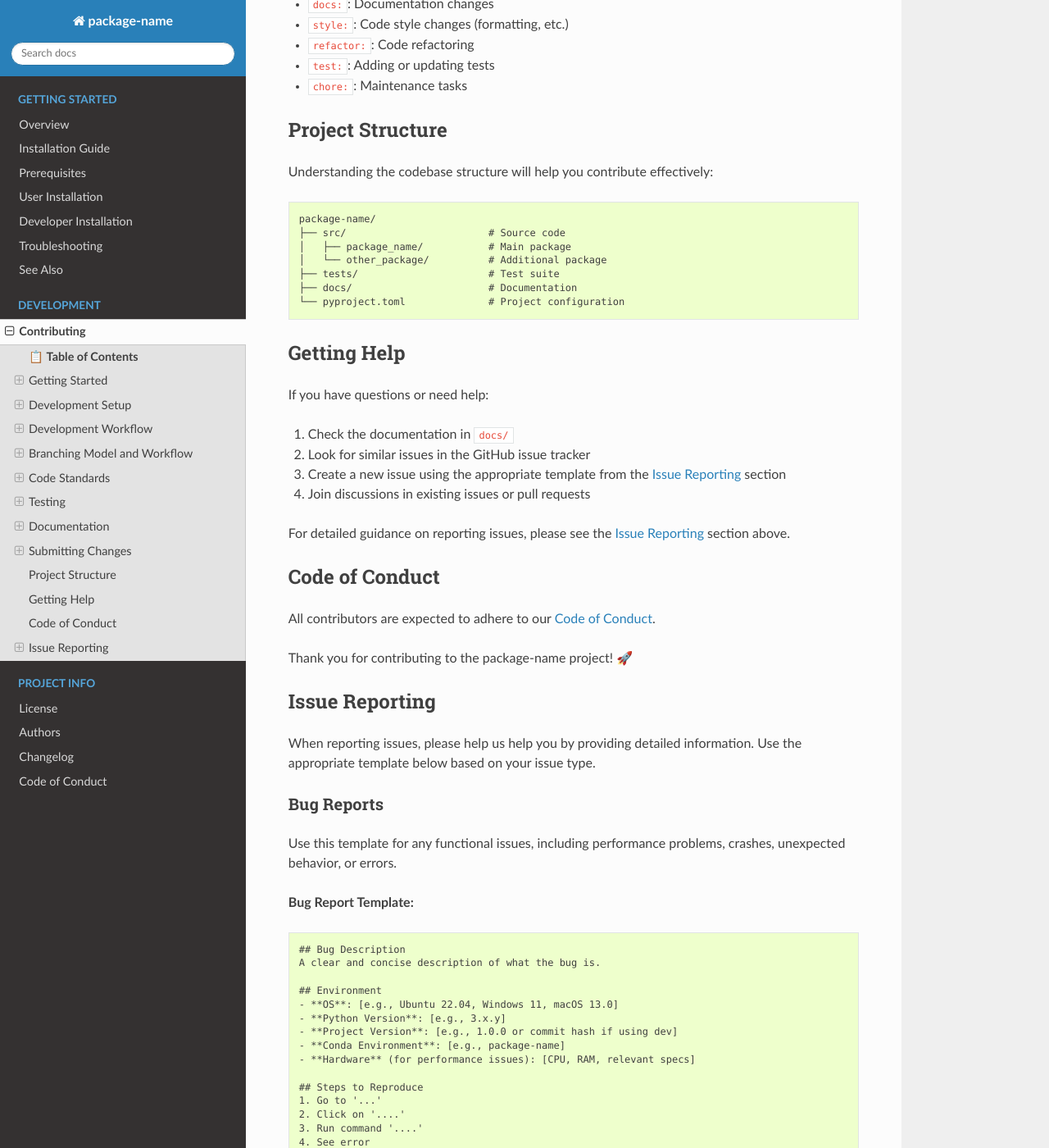
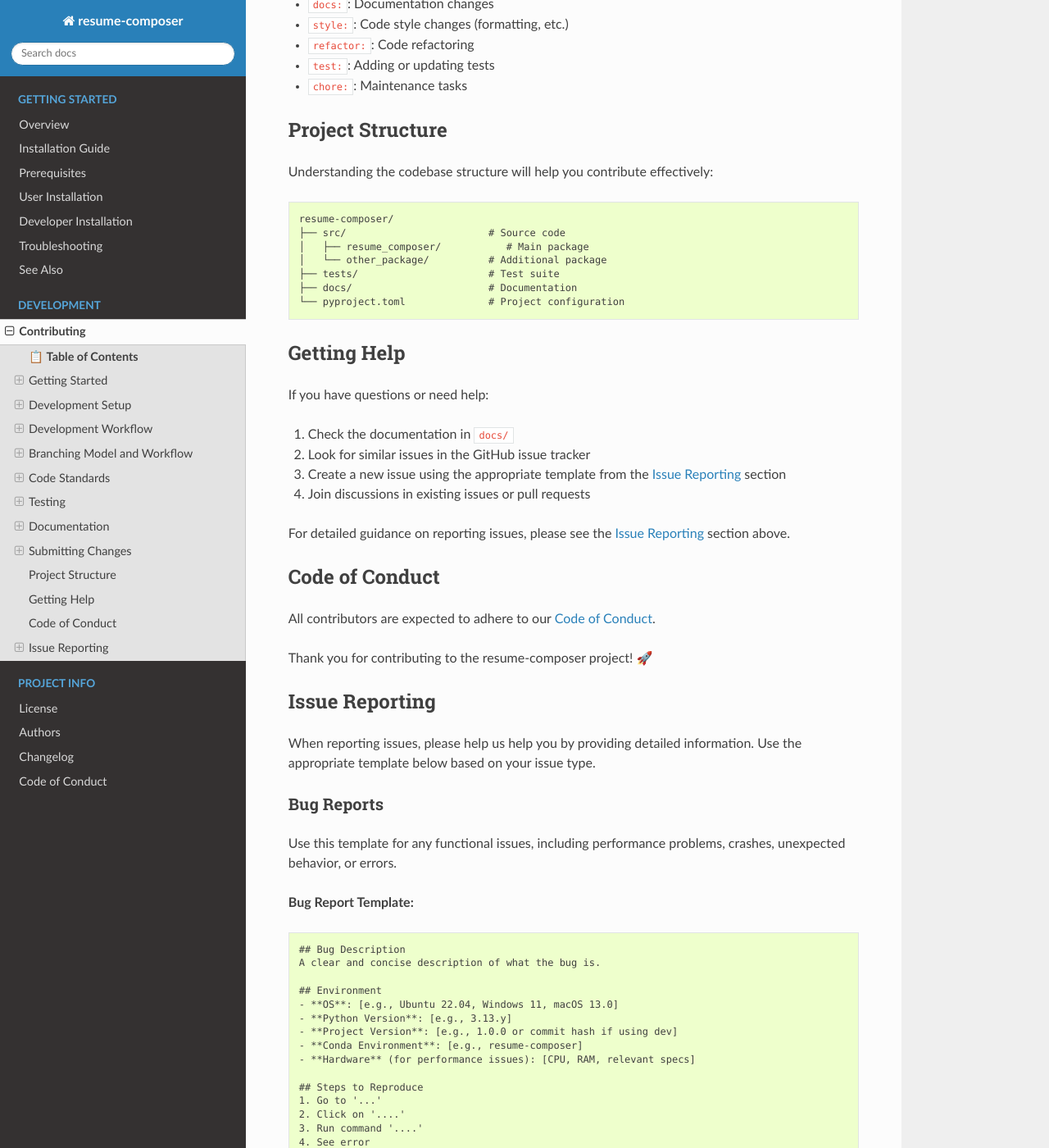
Before and after one commit to j-moralejo-pinas/resume-composer, a Sphinx documentation site: the page built from docs/CONTRIBUTING.rst, in a window 1280 px wide and 1400 px high, scrolled down 12336 px. Shown: the whole window at 82% size. Built offline with Sphinx 7.4.7 and the Read the Docs theme 3.1.0, drawn with Linux system fonts in a browser that asks for light colours; formulas are drawn with MathJax 3; pages that are not in the unit, such as notebooks, are missing from menus; the version number could not be read and is left out; some of the changed text lies outside the part shown.

Commit message:
Initialize project with name 'resume-composer' and Python 3.13

```diff
--- a/AUTHORS.rst
+++ b/AUTHORS.rst
@@ -2,7 +2,7 @@
 Contributors
 ============
 
-The package-name project is made possible by contributions from the following people:
+The resume-composer project is made possible by contributions from the following people:
 
 Maintainers
 ===========
--- a/CONTRIBUTING.rst
+++ b/CONTRIBUTING.rst
@@ -2,7 +2,7 @@
 Contributing
 ==============
 
-We welcome contributions to the package-name project! This guide will help you get started with contributing to the project.
+We welcome contributions to the resume-composer project! This guide will help you get started with contributing to the project.
 
 📋 **Table of Contents**
 ========================
@@ -24,7 +24,7 @@ Getting Started
 Prerequisites
 -------------
 
-- Python 3.x
+- Python 3.13
 - Git
 - Docker (optional, for containerized development)
 - Conda or similar environment manager (recommended)
@@ -37,8 +37,8 @@ Fork and Clone
 
 .. code-block:: bash
 
-    git clone https://github.com/j-moralejo-pinas/package-name.git
-    cd package-name
+    git clone https://github.com/j-moralejo-pinas/resume-composer.git
+    cd resume-composer
 
 Development Setup
 =================
@@ -50,8 +50,8 @@ Environment Setup
 
 .. code-block:: bash
 
-    conda create -n package-name python=3.x
-    conda activate package-name
+    conda create -n resume-composer python=3.13
+    conda activate resume-composer
 
 2. Install the package in development mode:
 
@@ -110,7 +110,7 @@ When running code during development, use:
 
 .. code-block:: bash
 
-    PYTHONPATH='/path/to/package-name/src' python your_script.py
+    PYTHONPATH='/path/to/resume-composer/src' python your_script.py
 
 Branching Model and Workflow
 ============================
@@ -290,7 +290,7 @@ We use **pyupgrade** to automatically upgrade Python syntax to use modern featur
     pyupgrade --py312-plus src/**/*.py
 
     # Upgrade specific files
-    pyupgrade --py312-plus src/package_name/specific_module.py
+    pyupgrade --py312-plus src/resume_composer/specific_module.py
 
     # Upgrade all Python files recursively
     find src -name "*.py" -exec pyupgrade --py312-plus {} +
@@ -316,7 +316,7 @@ We use **docformatter** to automatically format docstrings:
     docformatter --check src/**/*.py
 
     # Format specific files
-    docformatter --in-place src/package_name/specific_module.py
+    docformatter --in-place src/resume_composer/specific_module.py
 
 Docformatter ensures:
 
@@ -352,7 +352,7 @@ We use **pydoclint** to ensure docstring quality and consistency:
     pydoclint src/
 
     # Check specific files
-    pydoclint src/package_name/specific_module.py
+    pydoclint src/resume_composer/specific_module.py
 
 Pydoclint helps ensure that:
 
@@ -372,7 +372,7 @@ We use **Pyright** for static type checking:
     pyright
 
     # Check specific files
-    pyright src/package_name/specific_module.py
+    pyright src/resume_composer/specific_module.py
 
 Pyright is configured in ``pyrightconfig.json`` and helps catch type-related errors before runtime.
 
@@ -382,7 +382,7 @@ Pyright is configured in ``pyrightconfig.json`` and helps catch type-related err
 
     {
         "venvPath": "/path/to/your/conda/envs",
-        "venv": "package-name"
+        "venv": "resume-composer"
     }
 
 Replace ``/path/to/your/conda/envs`` with your actual conda environments path (e.g., ``/home/username/miniconda3/envs`` or ``/home/username/micromamba/envs``).
@@ -442,7 +442,7 @@ Example of well-formatted code:
     import numpy as np
     import pandas as pd
 
-    from package_name import fun
+    from resume_composer import fun
 
     def calculate_statistics(data: List[float]) -> Dict[str, float]:
         """Calculate basic statistics for a list of numbers.
@@ -483,7 +483,7 @@ Running Tests
     pytest --cov=src
 
     # Run specific test file
-    pytest tests/package_name/test_specific_module.py
+    pytest tests/resume_composer/test_specific_module.py
 
     # Run tests matching a pattern
     pytest -k "test_pattern"
@@ -505,7 +505,7 @@ Example test:
     import pytest
     import numpy as np
 
-    from package_name import fun
+    from resume_composer import fun
 
 
     class TestFeature:
@@ -621,9 +621,9 @@ Understanding the codebase structure will help you contribute effectively:
 
 .. code-block::
 
-    package-name/
+    resume-composer/
     ├── src/                        # Source code
-    │   ├── package_name/           # Main package
+    │   ├── resume_composer/           # Main package
     │   └── other_package/          # Additional package
     ├── tests/                      # Test suite
     ├── docs/                       # Documentation
@@ -646,7 +646,7 @@ Code of Conduct
 
 All contributors are expected to adhere to our `Code of Conduct <CODE_OF_CONDUCT.rst>`_.
 
-Thank you for contributing to the package-name project! 🚀
+Thank you for contributing to the resume-composer project! 🚀
 
 Issue Reporting
 ===============
@@ -667,9 +667,9 @@ Use this template for any functional issues, including performance problems, cra
 
     ## Environment
     - **OS**: [e.g., Ubuntu 22.04, Windows 11, macOS 13.0]
-    - **Python Version**: [e.g., 3.x.y]
+    - **Python Version**: [e.g., 3.13.y]
     - **Project Version**: [e.g., 1.0.0 or commit hash if using dev]
-    - **Conda Environment**: [e.g., package-name]
+    - **Conda Environment**: [e.g., resume-composer]
     - **Hardware** (for performance issues): [CPU, RAM, relevant specs]
 
     ## Steps to Reproduce
--- a/README.rst
+++ b/README.rst
@@ -1,8 +1,8 @@
 =============
-package-name
+resume-composer
 =============
 
-.. image:: https://img.shields.io/badge/python-3.x+-blue.svg
+.. image:: https://img.shields.io/badge/python-3.13+-blue.svg
     :target: https://www.python.org/downloads/
     :alt: Python Version
 
@@ -36,7 +36,7 @@ This project template provides a solid foundation for Python development with pr
 **Development Environment**
 ~~~~~~~~~~~~~~~~~~~~~~~~~~~
 
-- **Modern Python Setup**: Python 3.x+ with virtual environment configuration
+- **Modern Python Setup**: Python 3.13+ with virtual environment configuration
 - **Code Quality Tools**: Pre-commit hooks, linting with Ruff, formatting with Black
 - **Testing Framework**: Pytest with coverage reporting and configuration
 - **Documentation**: Sphinx-based documentation with automatic API generation
--- a/docs/conf.py
+++ b/docs/conf.py
@@ -32,7 +32,7 @@ import sys
 #     from sphinx import apidoc
 
 # output_dir = os.path.join(__location__, "api")
-# module_dir = os.path.join(__location__, "../src/package_name")
+# module_dir = os.path.join(__location__, "../src/resume_composer")
 # try:
 #     shutil.rmtree(output_dir)
 # except FileNotFoundError:
@@ -110,7 +110,7 @@ source_suffix = ".rst"
 master_doc = "index"
 
 # General information about the project.
-project = "package-name"
+project = "resume-composer"
 copyright = "2025, Javier Moralejo"
 
 # The version info for the project you're documenting, acts as replacement for
@@ -122,7 +122,7 @@ copyright = "2025, Javier Moralejo"
 # If you don’t need the separation provided between version and release,
 # just set them both to the same value.
 try:
-    from package_name import __version__ as version
+    from resume_composer import __version__ as version
 except ImportError:
     version = ""
 
@@ -198,7 +198,7 @@ html_theme_options = {}
 # html_logo = ""
 
 # The name of an image file (within the static path) to use as favicon of the
-# docs.  This file should be a Windows icon file (.ico) being 16x16 or 32x32
+# docs.  This file should be a Windows icon file (.ico) being 16x16 or 3.1332
 # pixels large.
 # html_favicon = None
 
@@ -249,7 +249,7 @@ html_static_path = ["_static"]
 # html_file_suffix = None
 
 # Output file base name for HTML help builder.
-htmlhelp_basename = "package-name-doc"
+htmlhelp_basename = "resume-composer-doc"
 
 
 # -- Options for LaTeX output ------------------------------------------------
@@ -265,7 +265,7 @@ latex_elements = {
 
 # Grouping the document tree into LaTeX files. List of tuples
 # (source start file, target name, title, author, documentclass [howto/manual]).
-latex_documents = [("index", "user_guide.tex", "package-name Documentation", "Javier Moralejo", "manual")]
+latex_documents = [("index", "user_guide.tex", "resume-composer Documentation", "Javier Moralejo", "manual")]
 
 # The name of an image file (relative to this directory) to place at the top of
 # the title page.
--- a/docs/index.rst
+++ b/docs/index.rst
@@ -1,8 +1,8 @@
 =============
-package-name
+resume-composer
 =============
 
-This is the documentation of **package-name project**.
+This is the documentation of **resume-composer project**.
 
 Contents
 ========
--- a/src/package_name/__init__.py
+++ b/src/resume_composer/__init__.py
@@ -1,5 +1,5 @@
 """
-package_name
+resume_composer
 """
 
 try:
@@ -13,7 +13,7 @@ except ImportError:
         __version__ = "0.0.0"
     else:
         try:
-            __version__ = version("package_name")
+            __version__ = version("resume_composer")
         except PackageNotFoundError:
             __version__ = "0.0.0"
         finally:
```
Also changed, not shown: docs/installation.rst (+17 -17 lines), pyproject.toml (+11 -11 lines), .pre-commit-config.yaml, .readthedocs.yml, 5 other files.
